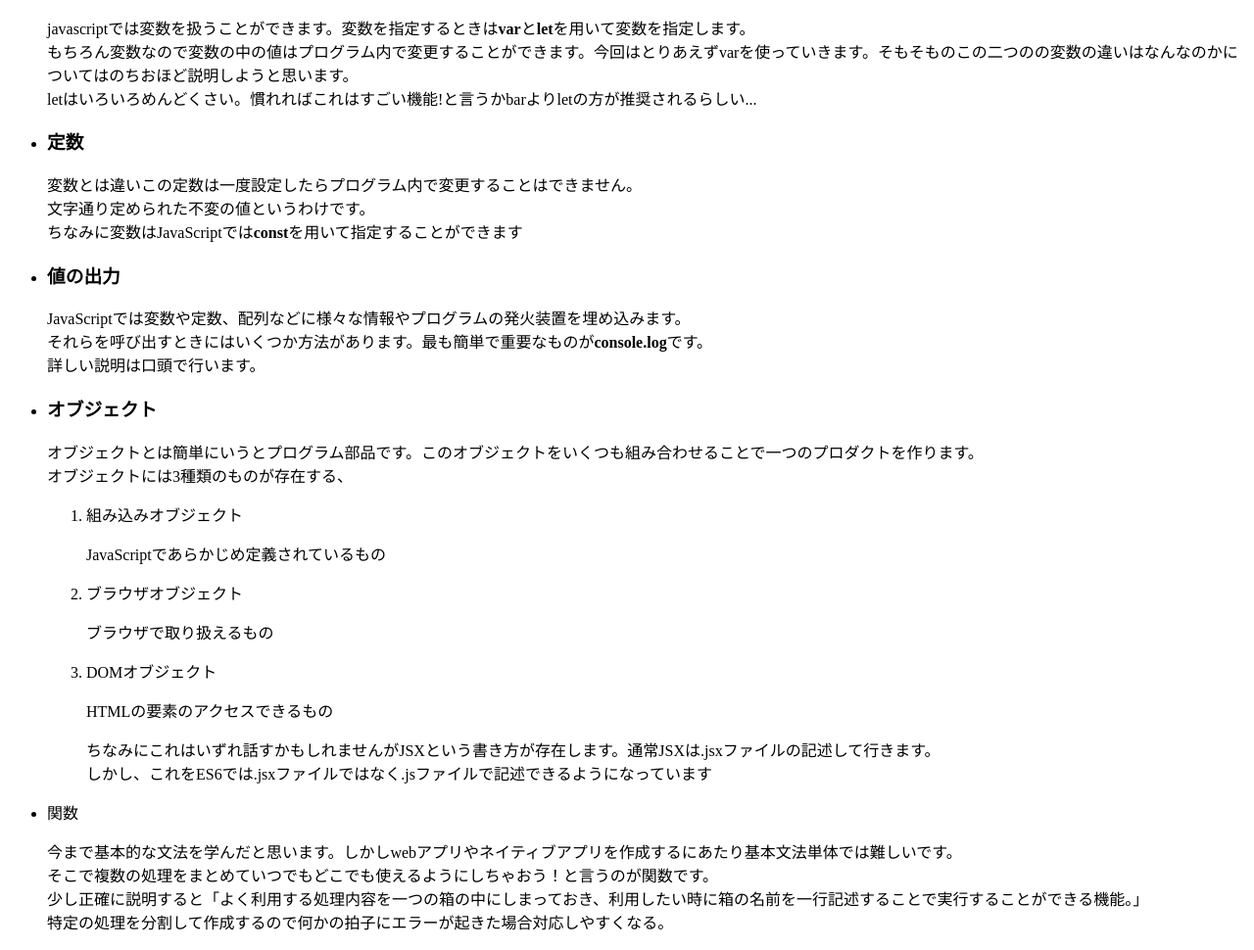
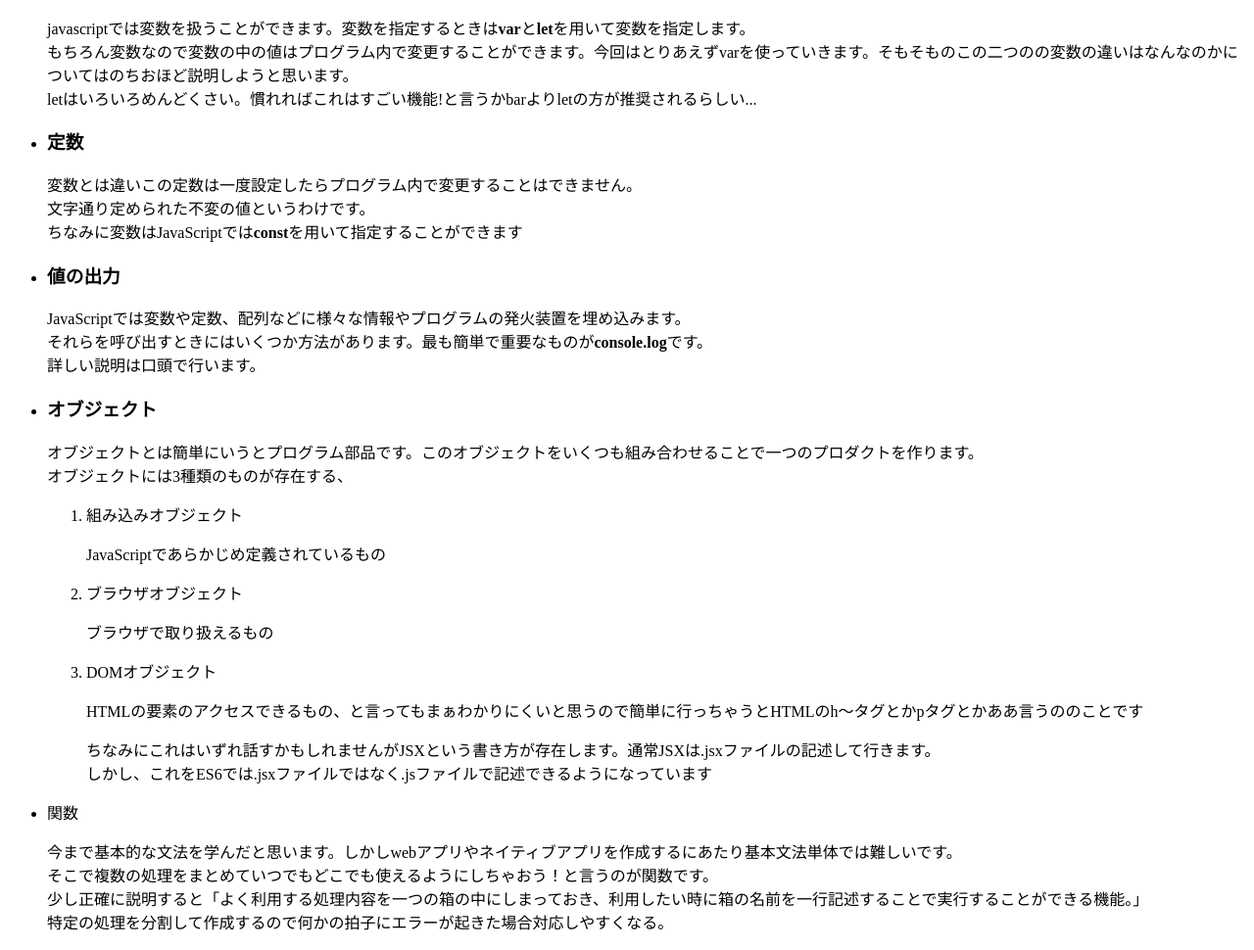
Before and after one commit to maresuke3/Class_of_JS, a plain HTML site: page JavaScript/index.html in a window 1280 px wide. Shown: the part 119-1089 px from the top of the page at 98% size. Drawn offline with Linux system fonts and the light colour scheme.

Commit message:
fix sentence of DOM

```diff
--- a/JavaScript/index.html
+++ b/JavaScript/index.html
@@ -33,7 +33,7 @@
           <li>ブラウザオブジェクト</li>
             <p>ブラウザで取り扱えるもの</p>
           <li>DOMオブジェクト</li>
-            <p>HTMLの要素のアクセスできるもの</p>
+            <p>HTMLの要素のアクセスできるもの、と言ってもまぁわかりにくいと思うので簡単に行っちゃうとHTMLのh〜タグとかpタグとかああ言うののことです</p>
             <p>ちなみにこれはいずれ話すかもしれませんがJSXという書き方が存在します。通常JSXは.jsxファイルの記述して行きます。<br />
               しかし、これをES6では.jsxファイルではなく.jsファイルで記述できるようになっています</p>
         </ol>
```
